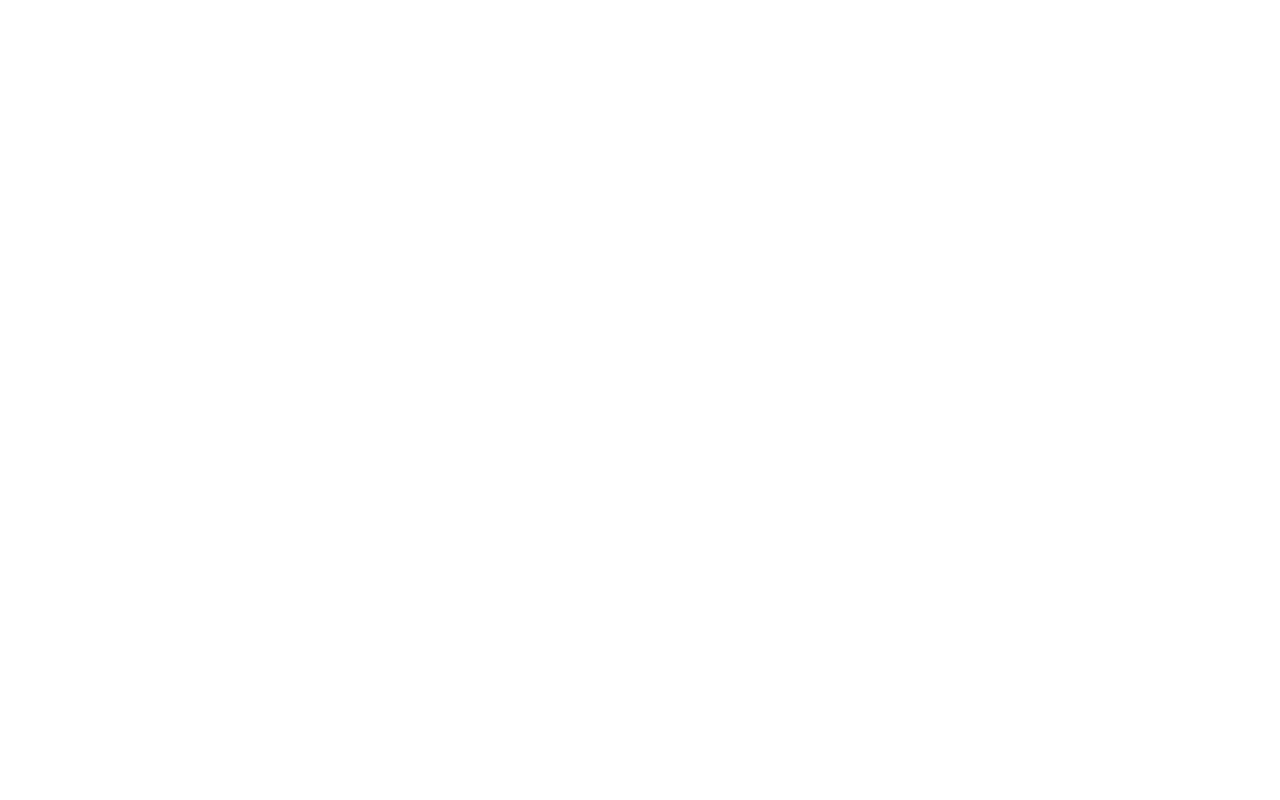
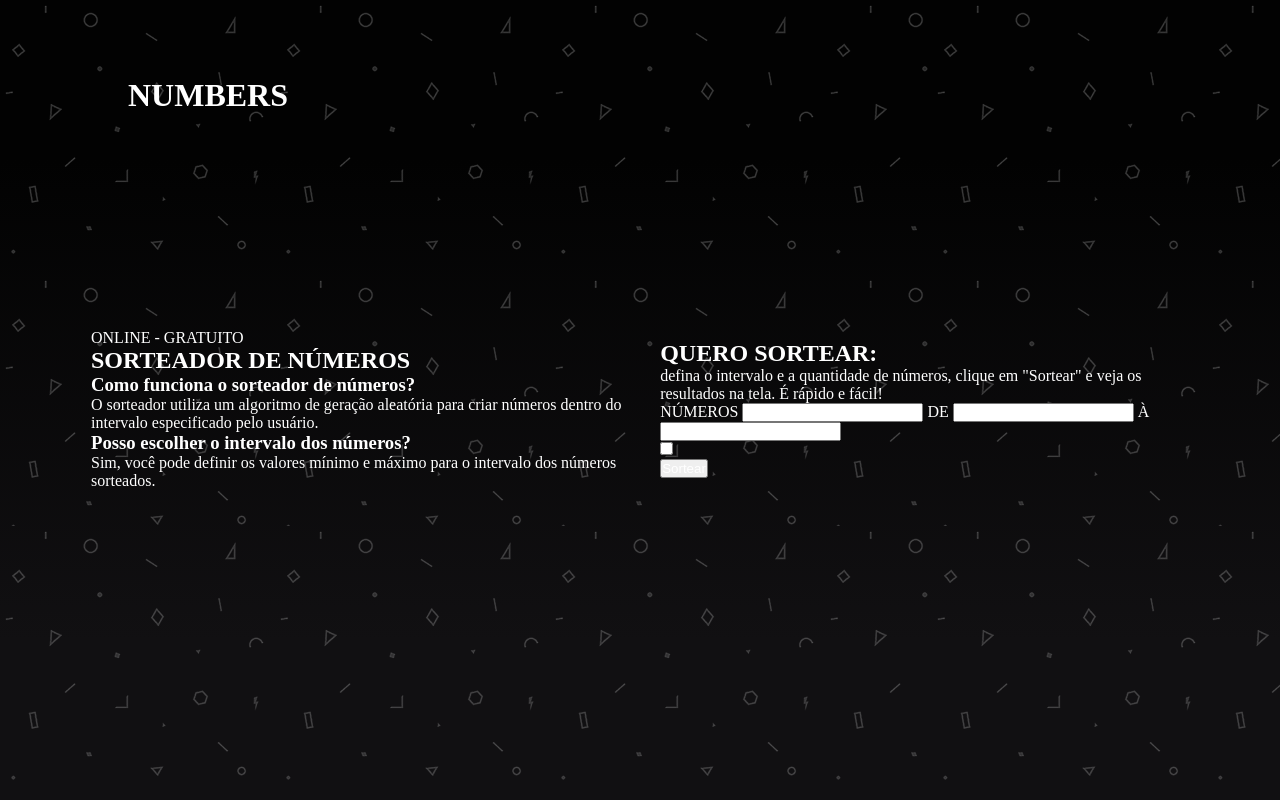
Before and after one commit to Jonas-Rocha/projeto-sorteador-de-numeros, a plain HTML site: page index.html in a window 1280 px wide. Drawn offline with Linux system fonts and the light colour scheme.

Commit message:
Iniciando estrutura HTML e CSS

```diff
--- a/index.html
+++ b/index.html
@@ -7,6 +7,46 @@
     <title>Sorteador de números</title>
   </head>
   <body>
+    <header>
+      <div id="HEADER_DIV">
+        <h1 id="HEADER_TITLE">NUMBERS</h1>
+      </div>
+    </header>
+    <main>
+      <section id="LEFT_SECTION">
+        <span>ONLINE - GRATUITO</span>
+        <h1>SORTEADOR DE NÚMEROS</h1>
+        <h3>Como funciona o sorteador de números?</h3>
+        <p>
+          O sorteador utiliza um algoritmo de geração aleatória para criar
+          números dentro do intervalo especificado pelo usuário.
+        </p>
+        <h3>Posso escolher o intervalo dos números?</h3>
+        <p>
+          Sim, você pode definir os valores mínimo e máximo para o intervalo dos
+          números sorteados.
+        </p>
+      </section>
+      <section id="RIGHT_SECTION">
+        <form>
+          <h2>QUERO SORTEAR:</h2>
+          <p>
+            defina o intervalo e a quantidade de números, clique em "Sortear" e
+            veja os resultados na tela. É rápido e fácil!
+          </p>
+          <label for="numbers">NÚMEROS</label>
+          <input type="text" id="numbers" />
+          <label for="start_number">DE</label>
+          <input type="text" id="start_number" />
+          <label for="end_number">À</label>
+          <input type="text" id="end_number" />
+          <div class="toggle-button">
+            <input type="checkbox" />
+          </div>
+          <button type="submit" class="submit">Sortear</button>
+        </form>
+      </section>
+    </main>
     <script src="script.js"></script>
   </body>
 </html>
--- a/style.css
+++ b/style.css
@@ -5,6 +5,7 @@
   padding: 0;
   margin: 0;
   box-sizing: border-box;
+  color: white;
 }
 
 :root {
@@ -50,3 +51,44 @@
   --font-mono: "Roboto Mono", monospace;
   --font-text: "Roboto Flex", sans-serif;
 }
+
+/* Estilizando e definindo o comportamento do body */
+body {
+  display: flex;
+  align-items: center;
+  flex-direction: column;
+  background: url("img/Shapes.png"),
+    linear-gradient(
+      to bottom,
+      var(--background-primary) 20%,
+      var(--background-secondary) 80%
+    );
+
+  min-height: 100vh;
+}
+
+header {
+  display: flex;
+  justify-content: flex-end;
+  height: 203px;
+}
+
+header > div > h1 {
+  color: var(--content-primary);
+}
+
+#HEADER_DIV {
+  display: flex;
+  align-items: center;
+  margin-top: 76px;
+  width: 1024px;
+  height: 38px;
+}
+
+main {
+  display: flex;
+  justify-content: center;
+  align-items: center;
+  height: 412px;
+  width: 1098px;
+}
```
Also changed, not shown: img/Shapes.png (added).
